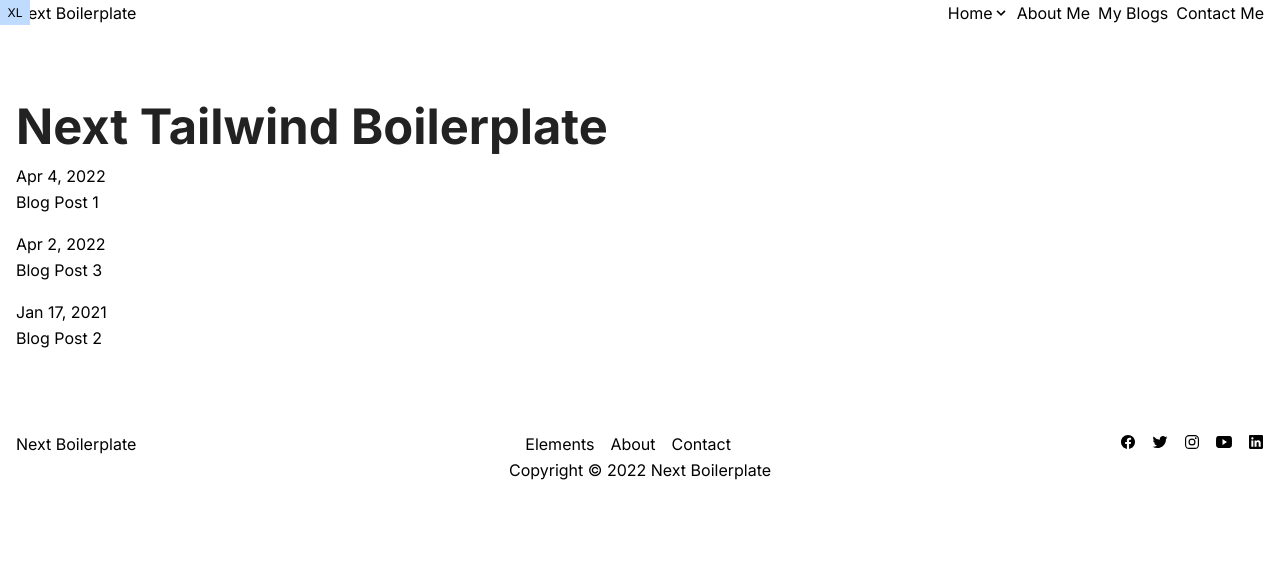
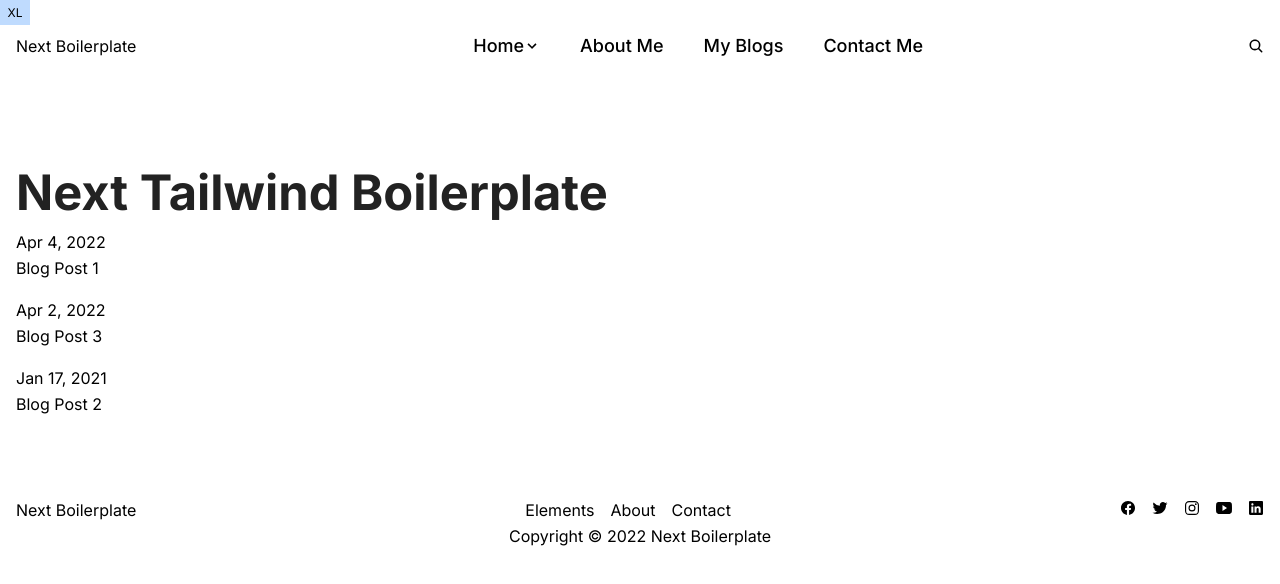
Before and after one commit to tfsohag/hydrogren-nextjs, a Next.js app: page / in a window 1280 px wide. Shown: the top 584 px of the page. Built offline with nearby package versions, Linux system fonts and the light colour scheme.

Commit message:
update menu

```diff
--- a/layouts/partials/Header.js
+++ b/layouts/partials/Header.js
@@ -2,22 +2,25 @@ import Logo from "@components/Logo";
 import menu from "@config/menu.json";
 import Link from "next/link";
 import React from "react";
+import { IoSearch } from "react-icons/io5";
 
 const Header = () => {
   // distructuring the main menu from menu object
   const { main } = menu;
 
   return (
-    <header>
+    <header className="py-4">
       <nav className="container flex flex-wrap items-center justify-between">
         {/* logo */}
-        <Logo />
+        <div className="order-0">
+          <Logo />
+        </div>
         {/* navbar toggler */}
         <input id="nav-toggle" type="checkbox" className="hidden" />
         <label
           id="show-button"
           htmlFor="nav-toggle"
-          className="flex cursor-pointer items-center sm:hidden"
+          className="order-2 flex cursor-pointer items-center sm:order-1 sm:hidden"
         >
           <svg className="h-6 fill-current" viewBox="0 0 20 20">
             <title>Menu Open</title>
@@ -27,7 +30,7 @@ const Header = () => {
         <label
           id="hide-button"
           htmlFor="nav-toggle"
-          className="hidden cursor-pointer items-center"
+          className="order-2 hidden cursor-pointer items-center sm:order-1"
         >
           <svg className="h-6 fill-current" viewBox="0 0 20 20">
             <title>Menu Close</title>
@@ -41,38 +44,43 @@ const Header = () => {
 
         <ul
           id="nav-menu"
-          className="hidden w-full sm:flex sm:w-auto sm:space-x-2"
+          className="navbar order-3 hidden w-full sm:order-1 sm:flex sm:w-auto sm:space-x-2"
         >
           {main.map((menu, i) => (
             <React.Fragment key={`menu-${i}`}>
               {menu.hasChildren ? (
-                <li className="group relative inline-block">
-                  <a className="inline-flex items-center">
+                <li className="nav-item nav-dropdown group relative">
+                  <a className="nav-link inline-flex items-center">
                     {menu.name}
                     <svg className="h-4 w-4 fill-current" viewBox="0 0 20 20">
                       <path d="M9.293 12.95l.707.707L15.657 8l-1.414-1.414L10 10.828 5.757 6.586 4.343 8z" />
                     </svg>
                   </a>
-                  <ul className="hidden pt-1 group-hover:block sm:absolute">
+                  <ul className="nav-dropdown-list hidden group-hover:block sm:invisible sm:absolute sm:block sm:opacity-0 sm:group-hover:visible sm:group-hover:opacity-100">
                     {menu.children.map((child, i) => (
-                      <li key={`children-${i}`}>
+                      <li className="nav-dropdown-item" key={`children-${i}`}>
                         <Link href={child.url} passHref>
-                          <a className="block">{child.name}</a>
+                          <a className="nav-dropdown-link block">
+                            {child.name}
+                          </a>
                         </Link>
                       </li>
                     ))}
                   </ul>
                 </li>
               ) : (
-                <li>
+                <li className="nav-item">
                   <Link href={menu.url} passHref>
-                    <a>{menu.name}</a>
+                    <a className="nav-link block">{menu.name}</a>
                   </Link>
                 </li>
               )}
             </React.Fragment>
           ))}
         </ul>
+        <div className="order-1 sm:order-2">
+          <IoSearch />
+        </div>
       </nav>
     </header>
   );
--- a/styles/menu.scss
+++ /dev/null
@@ -1,18 +0,0 @@
-// navbar toggler
-input#nav-toggle:checked ~ label#show-button {
-  display: none;
-}
-
-input#nav-toggle:checked ~ label#hide-button {
-  display: flex;
-  @media screen and (min-width: 640px) {
-    display: none !important;
-  }
-}
-
-input#nav-toggle:checked ~ #nav-menu {
-  display: block;
-  @media screen and (min-width: 640px) {
-    display: flex !important;
-  }
-}
--- /dev/null
+++ b/styles/navigation.scss
@@ -0,0 +1,45 @@
+// navbar toggler
+input#nav-toggle:checked ~ label#show-button {
+  display: none;
+}
+
+input#nav-toggle:checked ~ label#hide-button {
+  display: flex;
+  @media screen and (min-width: 640px) {
+    display: none !important;
+  }
+}
+
+input#nav-toggle:checked ~ #nav-menu {
+  display: block;
+  @media screen and (min-width: 640px) {
+    display: flex !important;
+  }
+}
+
+// navbar items
+.navbar {
+}
+
+.nav-item {
+  @apply mx-3;
+}
+
+.nav-link {
+  @apply p-4 text-lg font-medium transition hover:text-primary;
+}
+
+.nav-dropdown {
+  @apply mr-0;
+}
+
+.nav-dropdown-list {
+  @apply z-10 rounded-lg bg-white p-4 shadow transition;
+}
+
+.nav-dropdown-item {
+}
+
+.nav-dropdown-link {
+  @apply min-w-[150px] py-2 text-lg font-medium transition hover:text-primary;
+}
--- a/styles/style.scss
+++ b/styles/style.scss
@@ -8,7 +8,7 @@
 
 @layer components {
   @import "components";
-  @import "menu";
+  @import "navigation";
   @import "buttons";
 }
 
```
Also changed, not shown: 1 other file (tests, documents, lock files or other folders).
